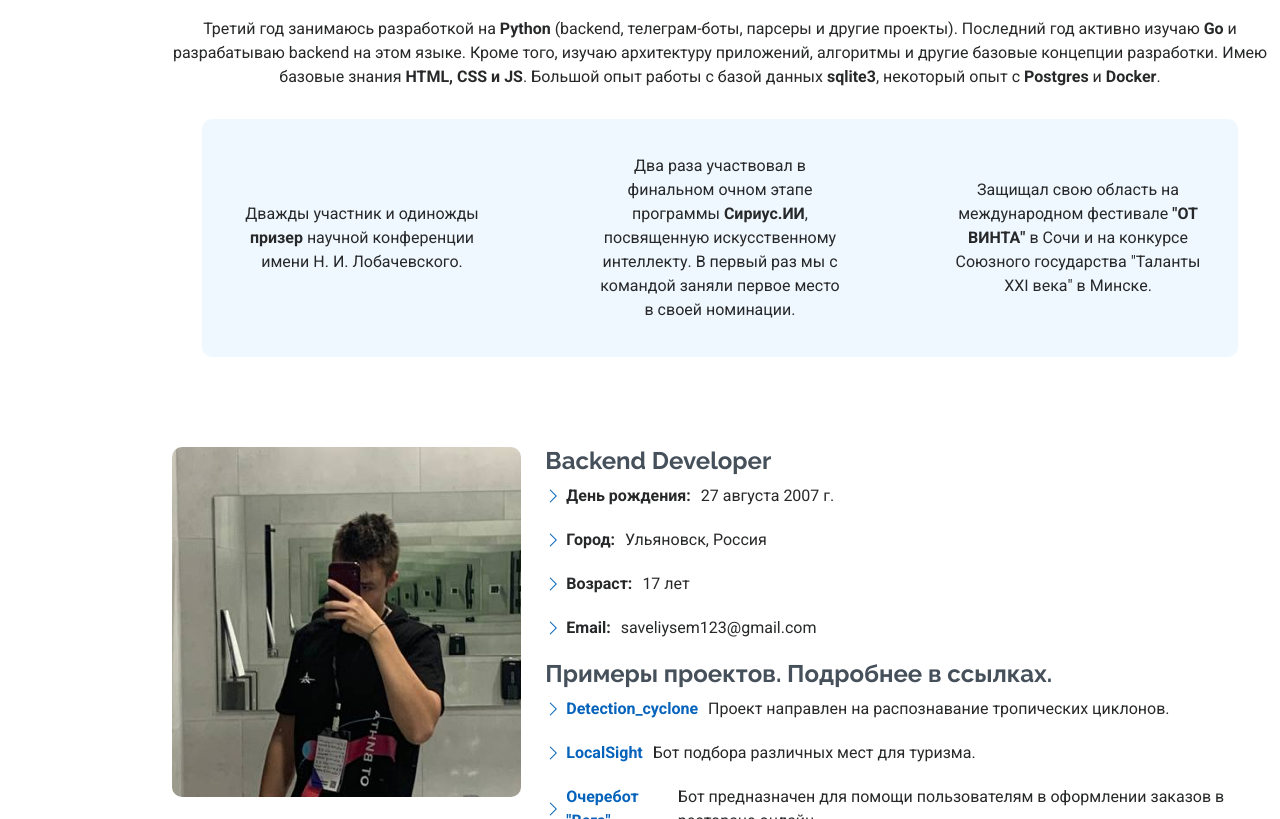
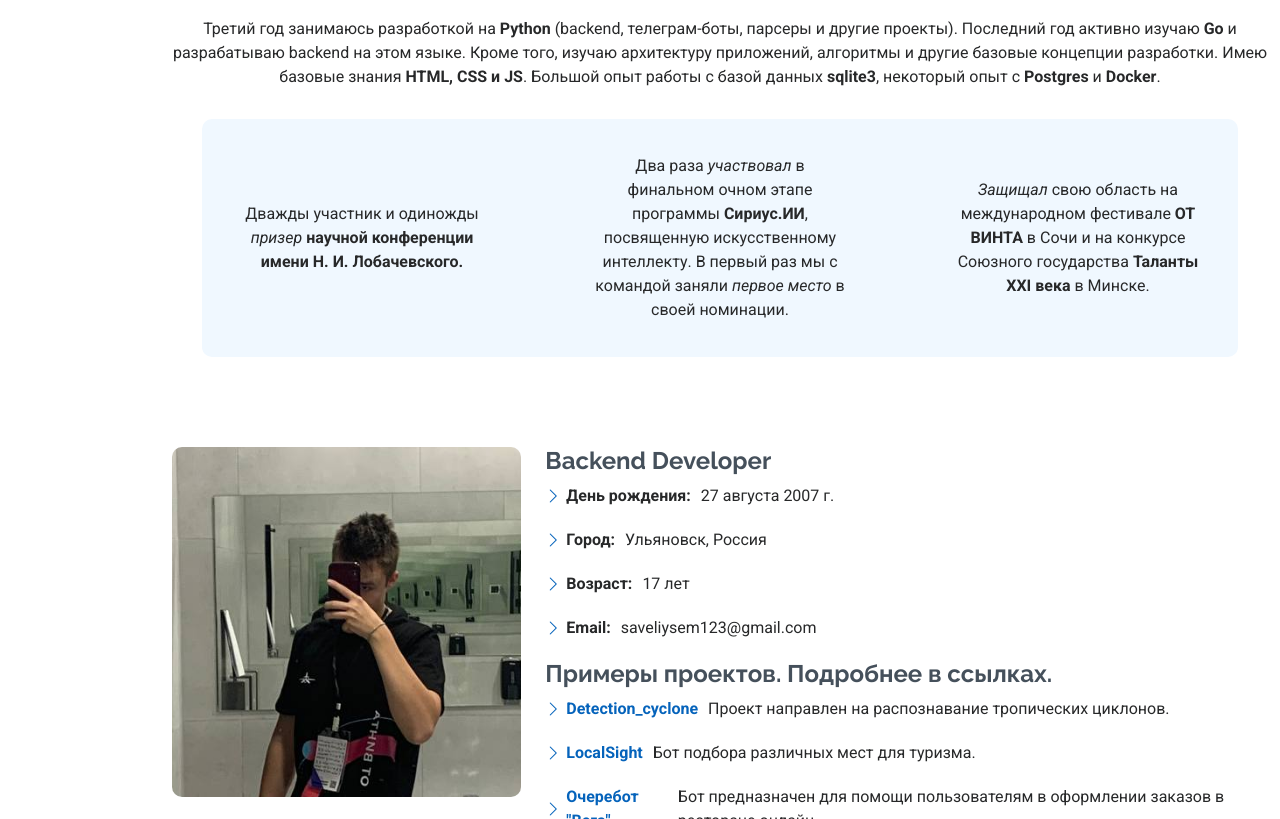
Before and after one commit to Saveliy12/portfolio, a plain HTML site: page index.html in a window 1280 px wide. Shown: the part 921-1740 px from the top of the page. Drawn offline with nearby package versions, Linux system fonts and the light colour scheme.

Commit message:
change markdown

```diff
--- a/index.html
+++ b/index.html
@@ -70,18 +70,18 @@
       <div class="container section-title " data-aos="fade-up">
         <h2>Про меня</h2>
         <p>
-          Третий год занимаюсь разработкой на <strong>Python</strong> (backend, телеграм-боты, парсеры и другие проекты). Последний год
-          активно изучаю <strong>Go</strong> и разрабатываю backend на этом языке. Кроме того, изучаю архитектуру приложений, алгоритмы и
+          Третий год занимаюсь разработкой на <b>Python</b> (backend, телеграм-боты, парсеры и другие проекты). Последний год
+          активно изучаю <b>Go</b> и разрабатываю backend на этом языке. Кроме того, изучаю архитектуру приложений, алгоритмы и
           другие базовые концепции разработки. Имею базовые знания <strong>HTML, CSS и JS</strong>. Большой опыт работы с базой данных
           <strong>sqlite3</strong>, некоторый опыт с <strong>Postgres</strong> и <strong>Docker</strong>.</p>
         <ul
           style="display: flex; flex-wrap: wrap;  justify-content: space-between; align-items: center; padding: 10px;list-style: none; margin: 30px; background-color: aliceblue; border-radius: 10px;">
-          <li class="achieve-item">Дважды участник и одиножды <strong>призер</strong> научной конференции имени Н. И. Лобачевского. </li>
-          <li class="achieve-item">Два раза участвовал в финальном очном этапе программы <strong> Сириус.ИИ</strong>, посвященную
-            искусственному интеллекту. В первый раз мы с командой заняли первое место в своей номинации.</li>
-          <li class="achieve-item">Защищал свою область на международном фестивале <strong>"ОТ ВИНТА"</strong> в Сочи и на конкурсе
+          <li class="achieve-item">Дважды участник и одиножды <i>призер</i> <b>научной конференции имени Н. И. Лобачевского. </b></li>
+          <li class="achieve-item">Два раза <i>участвовал</i> в финальном очном этапе программы <strong> Сириус.ИИ</strong>, посвященную
+            искусственному интеллекту. В первый раз мы с командой заняли <i>первое место</i> в своей номинации.</li>
+          <li class="achieve-item"><i>Защищал</i> свою область на международном фестивале <strong>ОТ ВИНТА</strong> в Сочи и на конкурсе
             Союзного
-            государства "Таланты XXI века" в Минскe.</li>
+            государства <b>Таланты XXI века</b> в Минскe.</li>
         </ul>
       </div>
 
```
